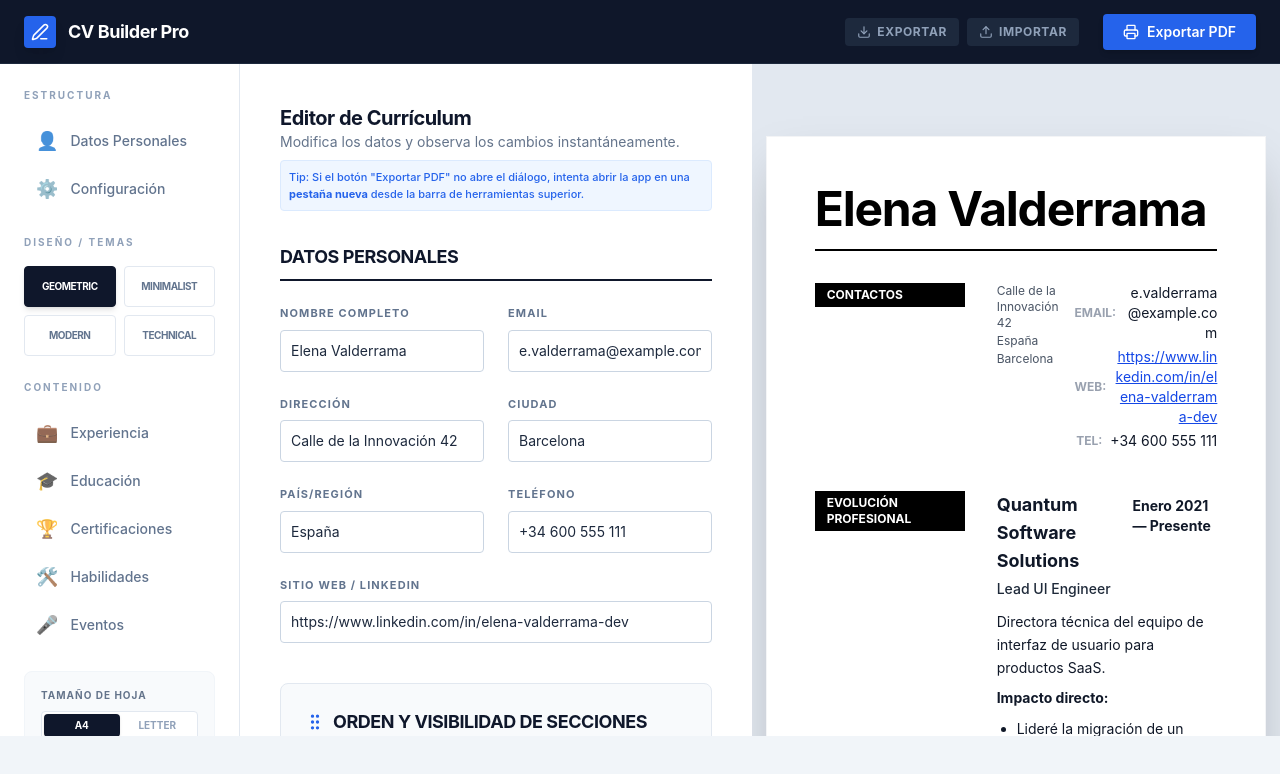
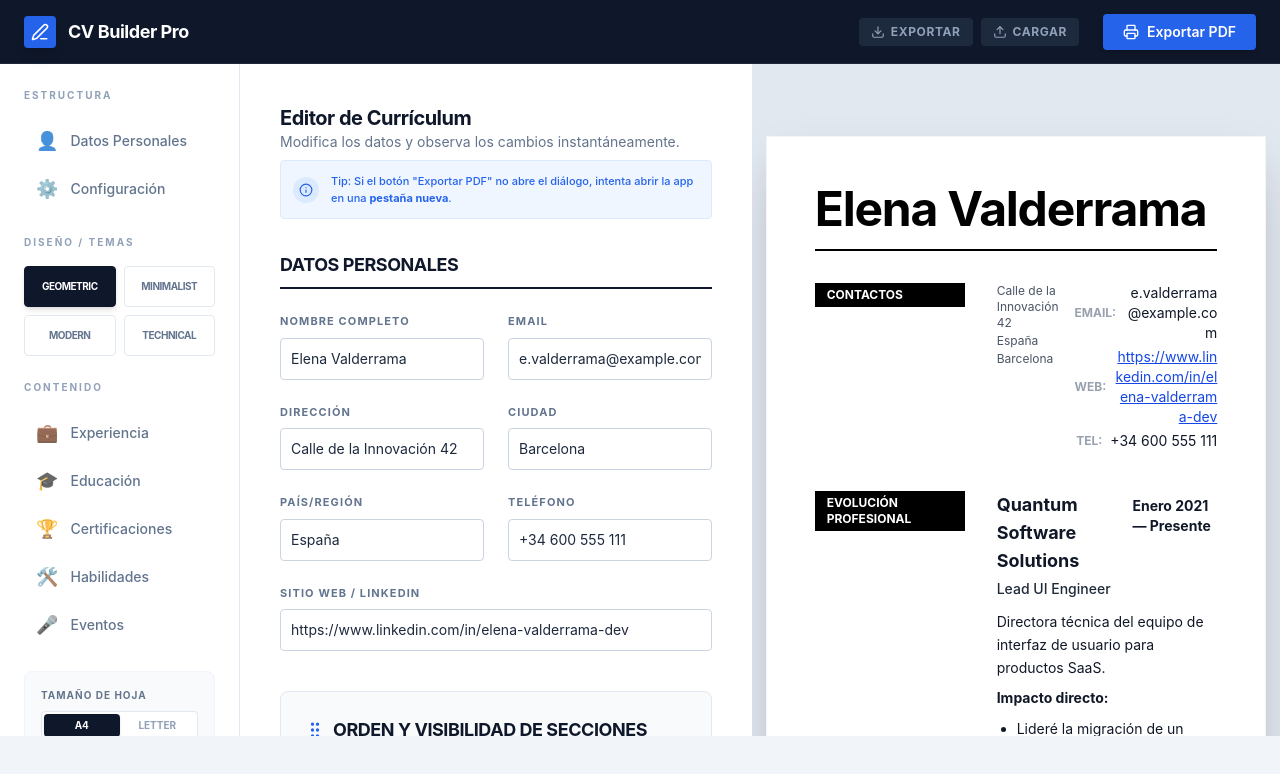
Before and after one commit to hjbustos/cv-builder-pro, a React (Vite) app: page / in a window 1280 px wide. Shown: the top 774 px of the page. Built offline with nearby package versions, Linux system fonts and the light colour scheme.

Commit message:
feat: Improve import/export UI and tip
Updates the button label for CSV import from "Importar" to "Cargar" for better clarity. Enhances the export tip with an info icon and improved formatting for better readability. Removes unused `@google/genai` dependency.

```diff
--- a/package.json
+++ b/package.json
@@ -13,7 +13,6 @@
     "lint": "tsc --noEmit"
   },
   "dependencies": {
-    "@google/genai": "^1.29.0",
     "@tailwindcss/vite": "^4.1.14",
     "@vitejs/plugin-react": "^5.0.4",
     "dotenv": "^17.2.3",
--- a/src/App.tsx
+++ b/src/App.tsx
@@ -110,7 +110,7 @@ export default function App() {
               <Download size={14} /> <span>Exportar</span>
             </button>
             <label className="flex items-center gap-1.5 text-xs font-bold text-slate-400 hover:text-white transition-colors uppercase tracking-wider bg-slate-800 px-3 py-1.5 rounded cursor-pointer" title="Cargar desde CSV">
-              <Upload size={14} /> <span>Importar</span>
+              <Upload size={14} /> <span>Cargar</span>
               <input type="file" accept=".csv" onChange={handleImportCSV} className="hidden" />
             </label>
           </div>
@@ -224,8 +224,11 @@ export default function App() {
                 <header className="mb-8 block">
                   <h2 className="text-xl font-bold text-slate-900 tracking-tight">Editor de Currículum</h2>
                   <p className="text-sm text-text-muted">Modifica los datos y observa los cambios instantáneamente.</p>
-                  <p className="mt-2 text-[11px] text-primary bg-blue-50 p-2 rounded border border-blue-100 font-medium">
-                    Tip: Si el botón "Exportar PDF" no abre el diálogo, intenta abrir la app en una <strong>pestaña nueva</strong> desde la barra de herramientas superior.
+                  <p className="mt-2 text-[11px] text-primary bg-blue-50 p-3 rounded border border-blue-100 font-medium flex items-center gap-3">
+                    <span className="flex-shrink-0 bg-blue-100 p-1.5 rounded-full"><Info size={14} /></span>
+                    <span>
+                      Tip: Si el botón "Exportar PDF" no abre el diálogo, intenta abrir la app en una <strong>pestaña nueva</strong>.
+                    </span>
                   </p>
                 </header>
                 <ResumeForm data={data} onChange={setData} />
```
